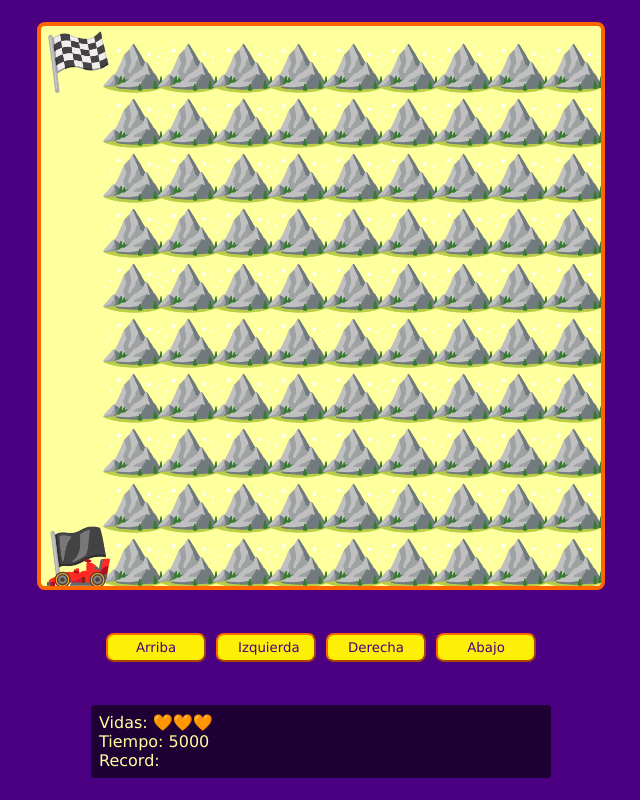
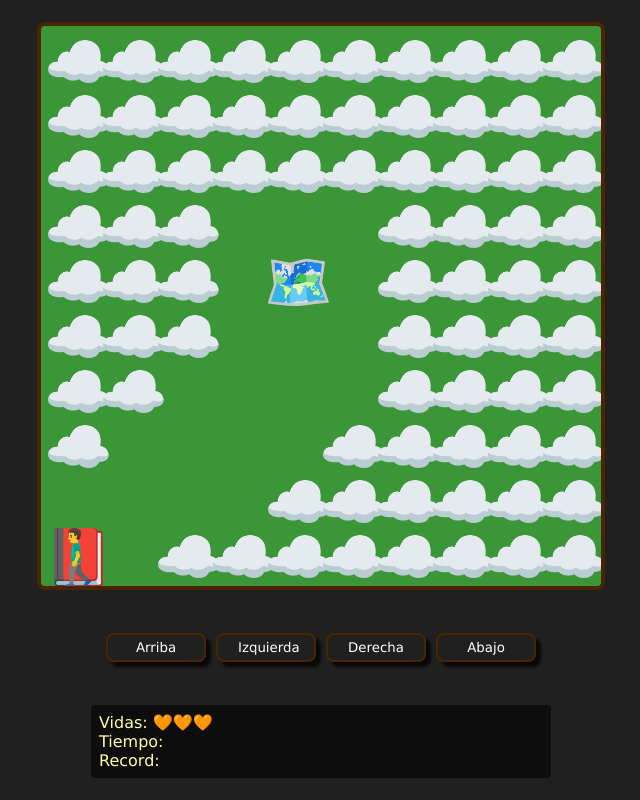
Before and after one commit to Jero-schi/videojuego-js, a plain HTML site: page index.html in a window 1280 px wide. Shown: the whole page, without its empty margins (319-959 px from the left). Drawn offline with Linux system fonts and the light colour scheme.

Commit message:
actualizando los emojis

```diff
--- a/game.js
+++ b/game.js
@@ -1,3 +1,5 @@
+
+
 const container = document.querySelector('.game-container');
 const canva = document.querySelector('#game');
 const game = canva.getContext('2d');
@@ -66,8 +68,8 @@ function startGame() {
     }
 
     if (!timeStar) {
-        timeStar = Date.now()
-        timeInterval = setInterval(showTime, 200)
+        // timeStar = Date.now()
+        // timeInterval = setInterval(showTime, 200)
         showRecord()
     }
 
@@ -81,9 +83,11 @@ function startGame() {
 
     mapCols.forEach((row, rowI) => {
         row.forEach((col, colI) => {
-            const emoji = emojis[col];
+            // console.log({col, row});
+            const emoji = emojisMap[level][col];
             const posX = elementSize * (colI+ 1.3);
             const posY = elementSize * (rowI + 1);
+
 
             if (col == 'O') {
                 if (!playerPosition.x && !playerPosition.y) {
@@ -110,19 +114,44 @@ function movePLayer() {
     const giftCollisionX = playerPosition.x.toFixed(3) == giftPosition.x.toFixed(3);
     const giftCollisionY = playerPosition.y.toFixed(3) == giftPosition.y.toFixed(3);
     const giftCollision = giftCollisionX && giftCollisionY;
+    const distanciaTrampa = elementSize * 2
+
+    // if (level == 2) {
+    //     console.log(playerPosition);
+    //     console.log(giftPosition);
+    //     console.log(elementSize);
+    //     console.log(giftPosition.x - distanciaTrampa);
+    //     if (playerPosition.y == giftPosition.y) {
+    //         console.log('Ys iguales');
+    //     }
+    // }
+
+    if (level==2 &&
+    playerPosition.y.toFixed(2) == giftPosition.y.toFixed(2) &&
+    playerPosition.x.toFixed(2) == giftPosition.x.toFixed(2) - distanciaTrampa) {
+            console.log('kbum🏴‍☠️🏴‍☠️');
+            level++;
+            lives++
+
+            startGame()
+    }
 
     if (giftCollision) {
         level++;
+        if (level !== 4) {
+            lives++
+        }
         startGame()
     }
 
     const enemyCollision = enemiesPosition.find(enemy => {
-        const enemyCollisionX = enemy.x.toFixed(3) == playerPosition.x.toFixed(3);
-        const enemyCollisionY = enemy.y.toFixed(3) == playerPosition.y.toFixed(3);
+        const enemyCollisionX = enemy.x.toFixed(2) == playerPosition.x.toFixed(2);
+        const enemyCollisionY = enemy.y.toFixed(2) == playerPosition.y.toFixed(2);
         return enemyCollisionX && enemyCollisionY
     })
 
     if (enemyCollision) {
+        console.log('colision');
         lives--;
 
         if (lives <= 0) {
--- a/map.js
+++ b/map.js
@@ -1,25 +1,81 @@
+// const img = document.createElement('img')
+// img.setAttribute('src', 'smoke-fill-svgrepo-com.svg')
 const emojis = {
     "-": " ",
-    O: "🏴",
-    X: "⛰️",
-    I: "🏁",
-    PLAYER: "🏎️",
+    O: "📕",
+    X: "☁️",
+    I: "🗺️",
+    PLAYER: "🚶‍♂️",
     BOMB_COLLISION: "🔥",
     GAME_OVER: "👎",
     WIN: "🏆",
   };
-  const maps = [];
+
+  const emojisMap = [
+    {
+      "-": " ",
+      O: "📕",
+      X: '☁️',
+      I: "🗺️",
+      PLAYER: "🚶",
+      BOMB_COLLISION: "🔥",
+      GAME_OVER: "👎",
+      WIN: "🏆",
+    },
+    {
+      "-": " ",
+      O: "🏫",
+      X: "☁️",
+      I: "🪜",
+      PLAYER: "🚶‍♂️",
+      BOMB_COLLISION: "🔥",
+      GAME_OVER: "👎",
+      WIN: "🏆",
+    },
+    {
+      "-": " ",
+      O: "🏴‍☠️",
+      X: "☁️",
+      I: "💰",
+      PLAYER: "🚶‍♂️",
+      BOMB_COLLISION: "🔥",
+      GAME_OVER: "👎",
+      WIN: "🏆",
+    },
+    {
+      "-": " ",
+      O: "🏴‍☠️",
+      X: "☁️",
+      I: "🕹️",
+      PLAYER: "🚶‍♂️",
+      BOMB_COLLISION: "🔥",
+      GAME_OVER: "👎",
+      WIN: "🏆",
+    },
+    {
+      "-": " ",
+      O: "🏴‍☠️",
+      X: "☁️",
+      I: "🌄",
+      PLAYER: "🚶‍♂️",
+      BOMB_COLLISION: "🔥",
+      GAME_OVER: "👎",
+      WIN: "🏆",
+    }
+  ]
+
+const maps = [];
   maps.push(`
-    IXXXXXXXXX
-    -XXXXXXXXX
-    -XXXXXXXXX
-    -XXXXXXXXX
-    -XXXXXXXXX
-    -XXXXXXXXX
-    -XXXXXXXXX
-    -XXXXXXXXX
-    -XXXXXXXXX
-    OXXXXXXXXX
+    XXXXXXXXXX
+    XXXXXXXXXX
+    XXXXXXXXXX
+    XXX---XXXX
+    XXX-I-XXXX
+    XXX---XXXX
+    XX----XXXX
+    X----XXXXX
+    ----XXXXXX
+    O-XXXXXXXX
   `);
   maps.push(`
     O--XXXXXXX
@@ -34,7 +90,7 @@ const emojis = {
     XXXXXXXXXX
     `);
   maps.push(`
-    XI----XXXX
+    XO----XXXX
     XXXXX-XXXX
     XX----XXXX
     XX-XXXXXXX
@@ -42,6 +98,43 @@ const emojis = {
     XXXXXX-XXX
     XX-----XXX
     XX-XXXXXXX
-    XX-----OXX
+    XX----IXXX
     XXXXXXXXXX
   `);
+  maps.push(`
+    XXXXXIXXXX
+    XXXXX-XXXX
+    XX----XXXX
+    XX-XXXXXXX
+    XX-----XXX
+    XXXXXX-XXX
+    XX-----XXX
+    XX-XXXXXXX
+    XX-OXXXXXX
+    XXXXXXXXXX
+  `);
+  maps.push(`
+    XXXXXOXXXX
+    XXXXX-XXXX
+    XXXXX-XXXX
+    XXXXX-XXXX
+    XXXXX-XXXX
+    XXXXX-XXXX
+    XXXXX-XXXX
+    XXXXX-XXXX
+    XXXX---XXX
+    XXXX-I-XXX
+  `);
+
+
+
+  // IXXXXXXXXX
+  // -XXXXXXXXX
+  // -XXXXXXXXX
+  // -XXXXXXXXX
+  // -XXXXXXXXX
+  // -XXXXXXXXX
+  // -XXXXXXXXX
+  // -XXXXXXXXX
+  // -XXXXXXXXX
+  // OXXXXXXXXX
--- a/style.css
+++ b/style.css
@@ -3,7 +3,7 @@
   }
 
   body {
-    background-color: indigo;
+    background-color: rgb(32, 32, 32);
     color: #fff;
     font-family: Verdana, Geneva, Tahoma, sans-serif;
     margin: 0;
@@ -28,9 +28,9 @@
   }
 
   canvas {
-    border: 4px solid #ff6600;
+    border: 4px solid #4b2400;
     border-radius: 8px;
-    background-color: #feff9d;
+    background-color: #3a9637;
   }
 
   .btns {
@@ -42,14 +42,16 @@
   }
 
   button {
-    background-color: #fdef05;
-    border-color: #ff6600;
-    color: indigo;
+    background-color: transparent;
+    border: 2px solid #4b2400;
+    color: rgb(255, 255, 255);
     border-radius: 8px;
     font-family: inherit;
     margin: 0;
     padding: 5px 20px;
     width: 100px;
+
+    box-shadow: 5px 5px 3px 0px rgba(0,0,0,0.75);
   }
   button:not(:last-child) {
     margin-right: 10px;
```
Also changed, not shown: index.html (+1 -0 lines).
